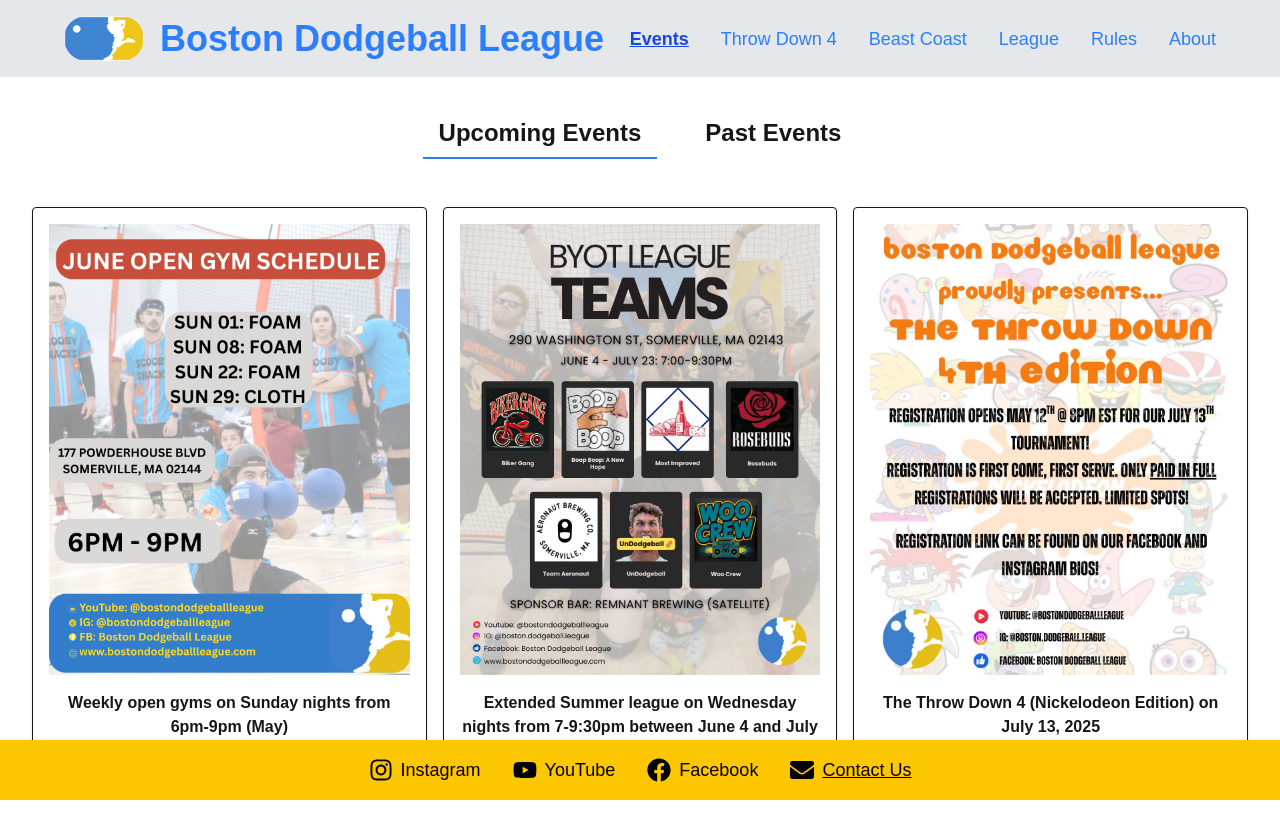
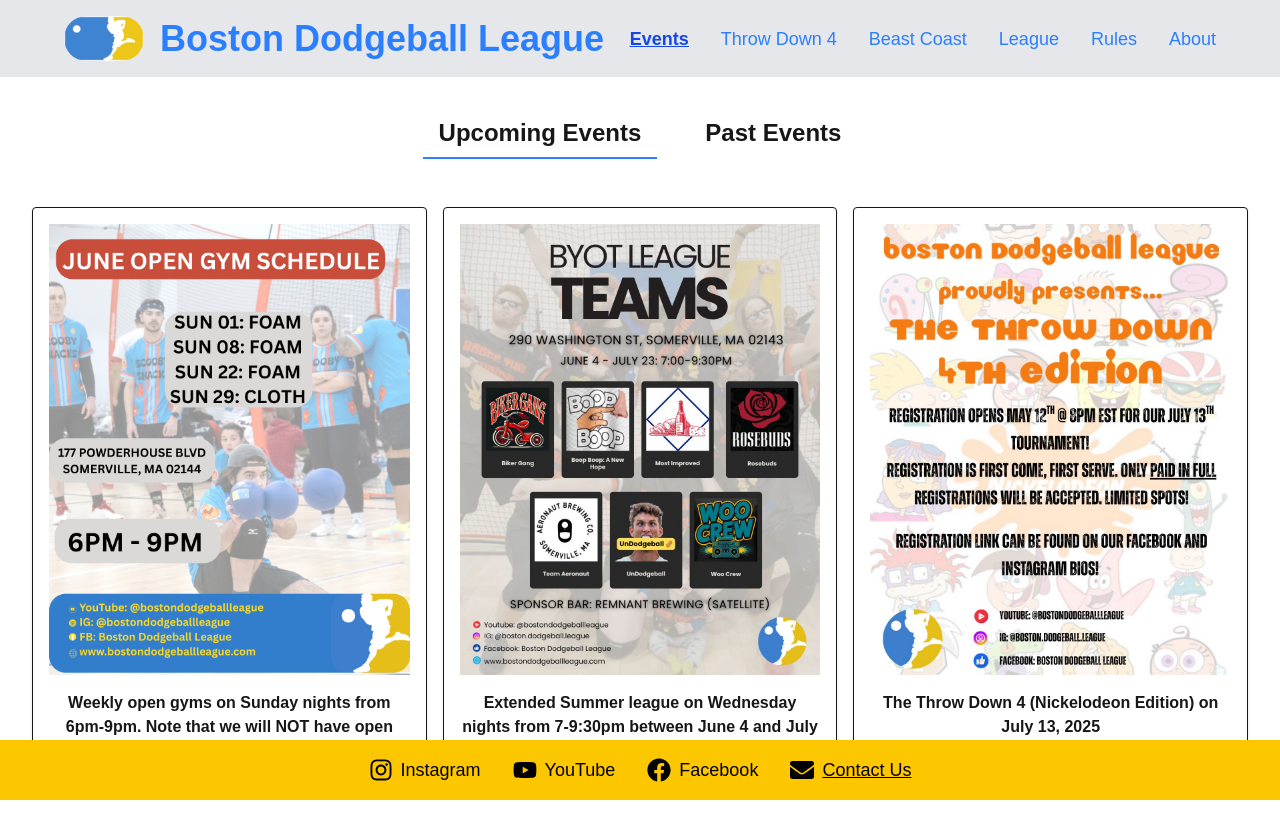
Before and after one commit to jsartin513/bdl-site, a Next.js app: page /events in a window 1280 px wide. Shown: the top 838 px of the page. Built offline with nearby package versions, Linux system fonts and the light colour scheme.

Commit message:
tidy some open gym info

```diff
--- a/app/events/page.tsx
+++ b/app/events/page.tsx
@@ -5,7 +5,7 @@
 export default function Events() {
   const upcomingEvents = [
     {
-      description: 'Weekly open gyms on Sunday nights from 6pm-9pm (May)',
+      description: 'Weekly open gyms on Sunday nights from 6pm-9pm. Note that we will NOT have open gym in July 2025.',
       image: '/images/june_open_gym_flyer.png',
       start_date: new Date('2025-04-28'),
       end_date: new Date('2025-06-30'),
```
